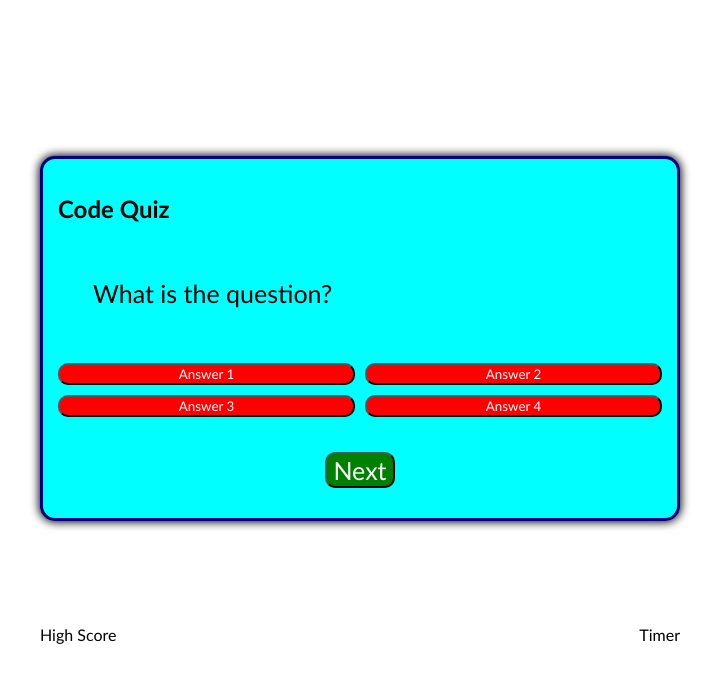
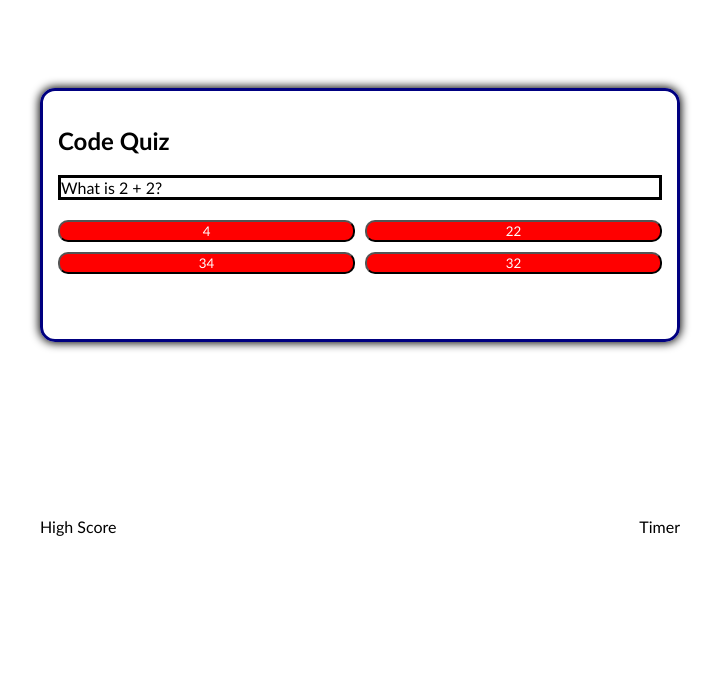
Before and after one commit to nigelloch/codequiz, a plain HTML site: page index.html in a window 1280 px wide. Both pictures are taken after a click on the button "Start". Shown: the whole page, without its empty margins (280-999 px from the left). Drawn offline with Linux system fonts and the light colour scheme.

Commit message:
result of meeting with tutor - Andres is awesome

```diff
--- a/assets/css/style.css
+++ b/assets/css/style.css
@@ -29,8 +29,12 @@ body {
     height: 50%;
 }
 
+.questionstyle {
+    border: black solid;
+}
+
 .container {
-    background-color: aqua;
+
     border-radius: 15px;
     border: navy solid;
     padding: 15px;
--- /dev/null
+++ b/assets/js/questions.js
@@ -0,0 +1,33 @@
+var questionsList = [
+    {
+      title: 'What is 2 + 2?',
+      answers: [
+        { text: '4', correct: true },
+        { text: '22', correct: false },
+        { text: '34', correct: false },
+        { text: '32', correct: false }
+      ],
+      crcAnswer: '4'
+    },
+    {
+      title: 'What is 3 + 3?',
+      answers: [
+        { text: '6', correct: true },
+        { text: '24', correct: false },
+        { text: '332', correct: false },
+        { text: '54', correct: false }
+      ],
+      crcAnswer: '6'
+    },
+    {
+      title: 'What is 4 + 4?',
+      answers: [
+        { text: '8', correct: true },
+        { text: '2', correct: false },
+        { text: '4', correct: false },
+        { text: '6', correct: false }
+      ],
+      crcAnswer: '8'
+    },
+
+  ]
--- a/assets/js/script.js
+++ b/assets/js/script.js
@@ -1,40 +1,69 @@
-const startButton = document.getElementById('startbtn')
+var startButton = document.getElementById('startbtn')
+var questionContainer = document.getElementById('question-container')
+var quizInstructions = document.getElementById('quiz-instructions')
+var questionIdElement = document.getElementById('questionId')
+var nextButton = document.getElementById('nextbtn')
+var questionText = document.getElementById('questionId')
+// answer buttons
+var opt1 = document.getElementById('opt1')
+var opt2 = document.getElementById('opt2')
+var opt3 = document.getElementById('opt3')
+var opt4 = document.getElementById('opt4')
 
-const answerContainer = document.getElementById('answer-container')
-
-const quizInstructions = document.getElementById('quiz-instructions')
-
-const question = document.getElementById('question')
-
-const nextButton = document.getElementById('nextbtn')
+var currentQuestion;
+var timeRemaining;
 
 startButton.addEventListener('click', startGame)
-
-nextButton.addEventListener('click', setNextQuestion)
+//nextButton.addEventListener('click', setNextQuestion)
 
 // start timer, hide start button, show question, show current score, reset timer
 function startGame() {
-    console.log(answerContainer.classList)
-    answerContainer.classList.toggle('hide');
 
-    console.log(quizInstructions.classList)
     quizInstructions.classList.toggle('hide');
-
-    console.log(question.classList)
-    question.classList.toggle('hide');
-
-    console.log(startButton.classList)
     startButton.classList.toggle('hide');
-
-    console.log(nextButton.classList)
-    nextButton.classList.toggle('hide');
+    questionContainer.classList.remove('hide');
+    currentQuestion= 0;
+    nextQuestions()
+    timeRemaining = 60;
+    timer()
 
 }
 
-function setNextQuestion() {
+// load next question and answers
+function nextQuestions() {
+    // questionsList.classList.toggle('hide')
+    questionText.textContent = questionsList[currentQuestion].title;
+    opt1.textContent = questionsList[currentQuestion].answers[0].text;
+    opt2.textContent = questionsList[currentQuestion].answers[1].text;
+    opt3.textContent = questionsList[currentQuestion].answers[2].text;
+    opt4.textContent = questionsList[currentQuestion].answers[3].text;
 
 }
 
-function selectAnswer() {
 
+// confirm answer correct or wrong - add 10 second penalty to timer if wrong
+function checkAnswerandIterate (event) {
+    var chosenAnswer = event.target.textContent
+
+
+    currentQuestion++;
+    if(currentQuestion<questionsList.length){
+        nextQuestions()
+    }
 }
+
+function timer () {
+    var interval= setInterval(function(){
+        //decrease time every second
+        timeRemaining--;
+        console.log(timeRemaining)
+        if(timeRemaining <= 0) {
+            clearInterval(interval)
+        }
+    }, 1000)
+}
+// game complete all questions answered - total points - save to localStorage for high score - play again option
+opt1.addEventListener("click", checkAnswerandIterate);
+opt2.addEventListener("click", checkAnswerandIterate);
+opt3.addEventListener("click", checkAnswerandIterate);
+opt4.addEventListener("click", checkAnswerandIterate);
--- a/index.html
+++ b/index.html
@@ -5,27 +5,23 @@
     <meta http-equiv="X-UA-Compatible" content="IE=edge">
     <meta name="viewport" content="width=device-width, initial-scale=1.0">
     <link rel="stylesheet" href="./assets/css/style.css">
-    <title>Riddle Me This!</title>
+    <title>Code Quiz</title>
 
 </head>
 <body>
-    <header>
-        <h2 class="header">
-        </h2>
-    </header>
     <div class="container">
         <h2 class="instruction-header">Code Quiz</h2>
         <div id="quiz-instructions">
-            Welcome to this whack-ass game I made. I'm new at this so don't judge too harshly. Anyways, answer the questions. Or don't. Do what you want.
+            Still in development
         </div>
-        <div id="question" class="question-container hide">
-            What is the question?
-        </div>
-        <div id="answer-container" class="btn-grid hide">
-            <button class="btn">Answer 1</button>
-            <button class="btn">Answer 2</button>
-            <button class="btn">Answer 3</button>
-            <button class="btn">Answer 4</button>
+        <div id="question-container" class="hide">
+            <div id="questionId" class="questionstyle"></div>
+            <div id="answer-container" class="btn-grid">
+                <button id="opt1"class="btn"></button>
+                <button id="opt2"class="btn"></button>
+                <button id="opt3"class="btn"></button>
+                <button id="opt4"class="btn"></button>
+            </div>
         </div>
         <div class="controls">
             <button id="startbtn" class="start-btn">Start</button>
@@ -40,5 +36,6 @@
 
     </footer>
 </body>
+<script src="./assets/js/questions.js"></script>
 <script src="./assets/js/script.js"></script>
 </html>
```
